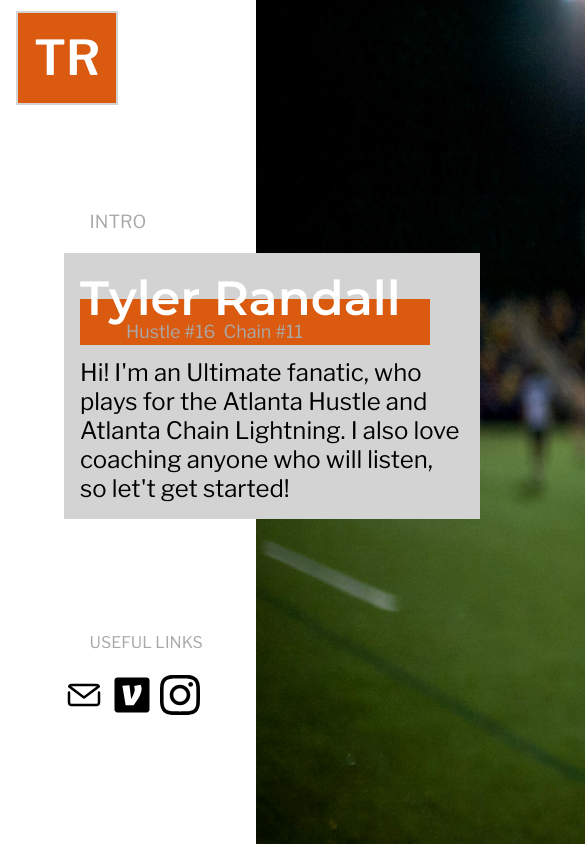
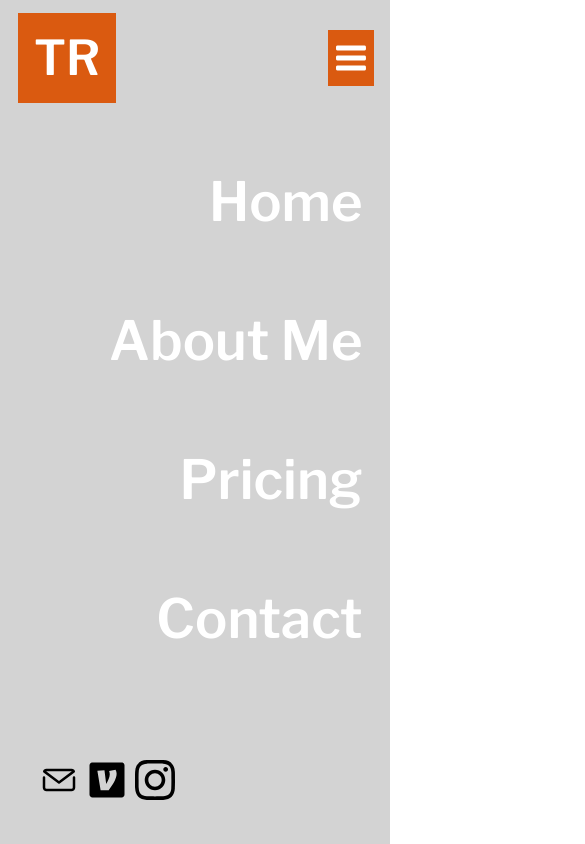
Before and after one commit to tyler7r/coaching-site, a React (Create React App) app: page / in a window 390 px wide. Shown: the top 844 px of the page, 585 px wide, since content can reach past the window. Built offline with nearby package versions, Linux system fonts and the light colour scheme.

Commit message:
Updated breakpoint for mobile view

```diff
--- a/src/App.js
+++ b/src/App.js
@@ -12,7 +12,7 @@ function App() {
   const [mobileView, setMobileView] = useState(false);
 
   const handleResize = () => {
-    if (window.innerWidth >= 381) {
+    if (window.innerWidth >= 391) {
       setMobileView(false)
     } else {
       setMobileView(true);
@@ -20,7 +20,7 @@ function App() {
   }
 
   useEffect(() => {
-    if (window.innerWidth <= 380) {
+    if (window.innerWidth <= 390) {
       setMobileView(true)
     }
   }, [])
--- a/src/about.css
+++ b/src/about.css
@@ -74,7 +74,7 @@
     height: 100%;
 }
 
-@media (max-width: 380px) {
+@media (max-width: 390px) {
     #about-title {
         color: white;
         font-size: 42px;
--- a/src/app.css
+++ b/src/app.css
@@ -5,7 +5,7 @@ body {
     /* font-weight: bold; */
 }
 
-@media (min-width: 381px) {
+@media (min-width: 391px) {
     .App {
         min-width: 1280px;
     }
--- a/src/contact.css
+++ b/src/contact.css
@@ -82,7 +82,7 @@
     height: 60px;
 }
 
-@media (max-width: 380px) {
+@media (max-width: 390px) {
     #contact-image {
         height: 100%;
         width: 100%;
--- a/src/header.css
+++ b/src/header.css
@@ -95,7 +95,7 @@
     top: 96%;
 }
 
-@media (max-width: 380px) {
+@media (max-width: 390px) {
     #overlay {
         position: absolute;
         z-index: 2;
--- a/src/home.css
+++ b/src/home.css
@@ -91,7 +91,7 @@
 
 /* min-width 1038px */
 
-@media (max-width: 380px) {
+@media (max-width: 390px) {
     #homepage-image {
         width: 100%;
     }
--- a/src/pricing.css
+++ b/src/pricing.css
@@ -92,7 +92,7 @@
     background: linear-gradient(to top, #da5a10 40%, rgb(0, 0, 0, 0) 40%);
 }
 
-@media (max-width: 380px) {
+@media (max-width: 390px) {
     #pricing-title {
         color: white;
         font-size: 42px;
```
